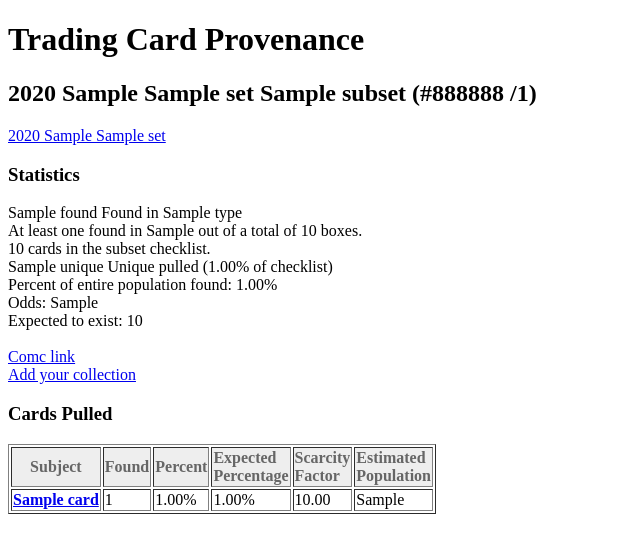
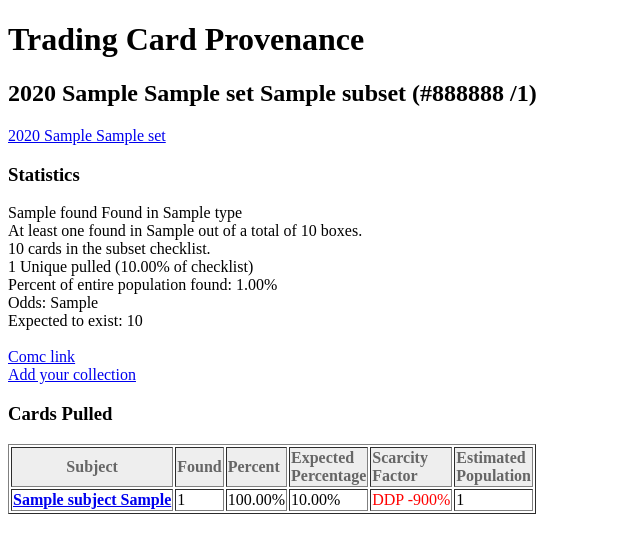
Before and after one commit to priestc/provenance-cards, a Django app: template card_set/templates/subset_overview.html in a window 1280 px wide. Shown: the top 553 px of the page, without its empty margins (0-640 px from the left). Run offline with Django 3.2, Linux system fonts and the light colour scheme; tables that the repository leaves empty hold one stand-in row (values such as "Sample post"); the template is opened without the code that fills it: values that come from a table or form of the project are taken from there, most other values are stand-ins (such as "Sample title", 1, 10 or a date in 2020).

Commit message:
polished scarcity factor stat

```diff
--- a/card_collection/models.py
+++ b/card_collection/models.py
@@ -44,8 +44,8 @@ class CollectionCard(models.Model):
 
 
     @classmethod
-    def pull_matches(cls, username, set):
-        for cc in cls.objects.filter(owner__username=username, card__subset__set=set):
+    def pull_matches(cls, username, set_id):
+        for cc in cls.objects.filter(owner__username=username, card__subset__set__id=set_id):
             if cc.card.pull_set.filter(serial=cc.serial).exists():
                 print(cc)
 
--- a/card_set/models.py
+++ b/card_set/models.py
@@ -164,6 +164,10 @@ class Set(models.Model):
                 for card in subset.card_set.all():
                     card.calculate_multi_base_population(verbose=verbose)
 
+        for prod in self.product_set.all():
+            for box in prod.box_set.all():
+                box.calculate_scarcity_score(verbose=verbose)
+
 class Manufacturer(models.Model):
     manufacturer = models.TextField()
     mlb_licensed = models.BooleanField()
@@ -327,7 +331,7 @@ class Subset(models.Model):
         return summary
 
     def seen_checklist_size(self):
-        return self.get_pulls().values("subject").distinct().count()
+        return self.get_pulls().values("card__subject").distinct().count()
 
     def seen_percentage(self):
         """
@@ -640,6 +644,8 @@ class Card(models.Model):
 
     @property
     def scarcity_value(self):
+        if not self.statistical_serial_base:
+            self.calculate_multi_base_population()
         return (2 if self.subset.autographed else 1) / self.statistical_serial_base
 
     def calculate_multi_base_population(self, verbose=False):
@@ -653,8 +659,22 @@ class Card(models.Model):
     @property
     def scarcity_factor(self):
         scarcity_factor = self.expected_subset_percentage / self.actual_subset_percentage
-        polarity_scarcity_factor = scarcity_factor if scarcity_factor > 1 else (-1 / scarcity_factor)
+        polarity_scarcity_factor = (scarcity_factor - 1) if scarcity_factor > 1 else (-1 / scarcity_factor) + 1
         return polarity_scarcity_factor * 100
+
+    def disp_scarcity_factor(self):
+        sf = self.scarcity_factor
+        sign = '+' if sf > 0 else ''
+        color = "black"
+        if sf > 50: color = "green"
+        if sf < -50: color = "red"
+        tag = ''
+        if sf > 200: tag = "SP "
+        if sf > 400: tag = "SSP "
+        if sf > 800: tag = "SSSP "
+        if sf < -200: tag = "DP "
+        if sf < -400: tag = "DDP "
+        return "<span style='color: %s'>%s%s%.0f%%</span>" % (color, tag, sign, sf)
 
     @property
     def expected_subset_percentage(self):
--- a/card_set/templates/set_overview.html
+++ b/card_set/templates/set_overview.html
@@ -14,7 +14,7 @@
   <h4>Luckiest Breakers</h4>
   <table border="1" class='sortable'>
     <tr>
-      <td>Rank</td><td>Breaker</td><td>Boxes opened</td><td>Avg. Scarcity</td>
+      <td>Rank</td><td>Breaker</td><td>Boxes opened</td><td>Avg. Scarcity<br>per box</td>
     </tr>
   {% for breaker in prod.top_breakers %}
     <tr>
--- a/card_set/templates/subset_overview.html
+++ b/card_set/templates/subset_overview.html
@@ -11,7 +11,7 @@
     {{ data.found }} Found in {{ product.type }}<br>
     At least one found in {{ data.boxes_found_in }} out of a total of {{ data.box_population }} boxes.<br>
     {% if subset.checklist_size %}{{ subset.checklist_size }} cards in the subset checklist.<br>{% endif %}
-    {{ unique }} Unique pulled {% if subset.checklist_size %}({{ unique_percent|floatformat:2 }}% of checklist){% endif %}<br>
+    {{ subset.seen_checklist_size }} Unique pulled {% if subset.checklist_size %}({{ subset.seen_percentage|floatformat:2 }}% of checklist){% endif %}<br>
     Percent of entire population found: {{ data.percentage_found|floatformat:2 }}%<br>
     Odds: {{ data.odds_per_box }}<br>
     Expected to exist: {{ data.expected|floatformat:0 }}<br>
@@ -37,26 +37,26 @@
     <tr><th>Subject</th><td>Found</td></tr>
     {% endif %}
 
-  {% for card, data in summary.items %}
+  {% for card in pull_items %}
     {% if subset.multi_base %}
     <tr>
-      <th><a href="/card_overview/{{ subset.id }}/{{ card|slugify }}">{{ card }}</a></th>
-      <td>{{ data.count }}</td>
-      <td>{{ data.percentage|floatformat:2 }}%</td>
-      <td>{{ data.expected_percentage|floatformat:2 }}%</td>
-      <td>{{ data.scarcity_factor|floatformat:2 }}</td>
-      <td>{{ data.estimated_population }}</td>
+      <th><a href="/card_overview/{{ subset.id }}/{{ card.subject|slugify }}">{{ card.subject }}</a></th>
+      <td>{{ card.get_pulls.count }}</td>
+      <td>{{ card.actual_subset_percentage|floatformat:2 }}%</td>
+      <td>{{ card.expected_subset_percentage|floatformat:2 }}%</td>
+      <td>{{ card.disp_scarcity_factor|safe }}</td>
+      <td>{{ card.multi_base_population|floatformat:0 }}</td>
     </tr>
     {% elif subset.multi_base_numbered %}
     <tr>
-      <th><a href="/card_overview/{{ subset.id }}/{{ data.name|slugify }}">{{ data.name }}</a></th>
-      <td>/{{ data.serial_base }}</td>
-      <td>{{ data.count }}</td>
+      <th><a href="/card_overview/{{ subset.id }}/{{ card.subject|slugify }}">{{ card.subject }}</a></th>
+      <td>/{{ card.serial_base }}</td>
+      <td>{{ card.get_pulls.count }}</td>
     </tr>
     {% else %}
     <tr>
-      <th><a href="/card_overview/{{ subset.id }}/{{ card|slugify }}">{{ card }}</a></th>
-      <td>{{ data }}</td>
+      <th><a href="/card_overview/{{ subset.id }}/{{ card.subject|slugify }}">{{ card.subject }}</a></th>
+      <td>{{ card.get_pulls.count }}</td>
     </tr>
     {% endif %}
   {% endfor %}
```
Also changed, not shown: card_set/views.py (+1 -14 lines).
